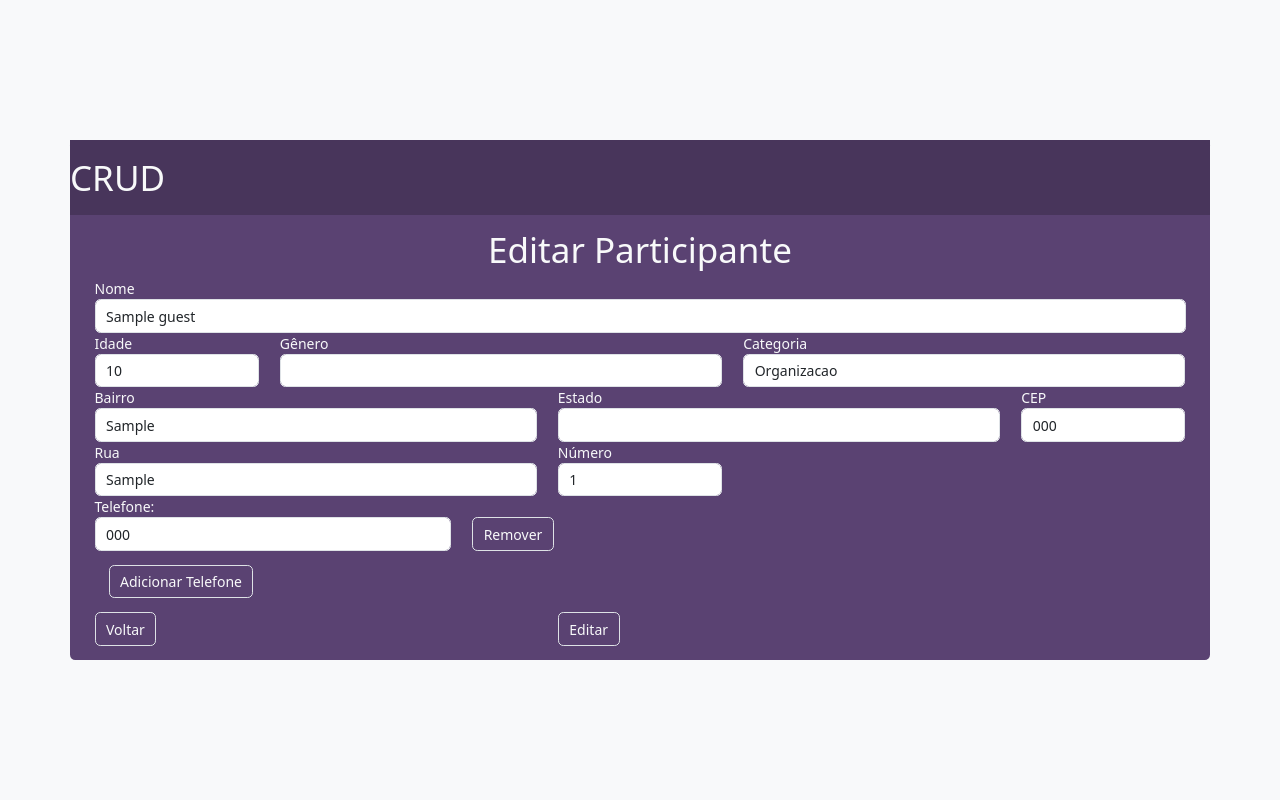
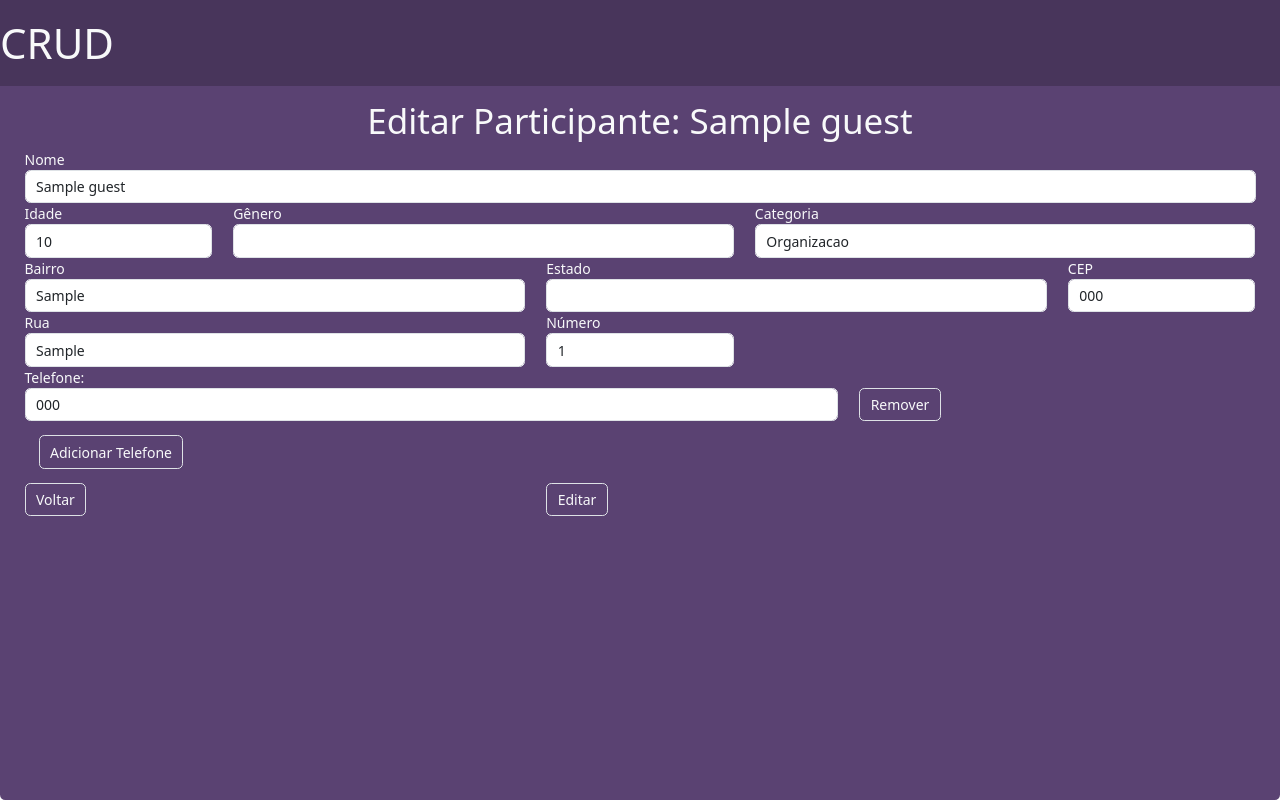
Before and after one commit to TheNamori/CRUD-de-Evento, a Rails app: page /guests/1/edit in a window 1280 px wide. Run offline with Rails 7, Linux system fonts and the light colour scheme; data comes from the database, SQL or seed files in the repository; tables that the repository leaves empty hold one stand-in row (values such as "Sample post"); style sheets or scripts are compiled from the project's sources; some libraries are stand-ins or nearby versions.

Commit message:
list guests added

```diff
--- a/app/assets/javascripts/remove_fields.js
+++ b/app/assets/javascripts/remove_fields.js
@@ -1,11 +1,11 @@
-class removeFields {
+class RemoveFields {
   constructor() {
     this.iterateLinks()
   }
 
   iterateLinks() {
     document.addEventListener('click', e => {
-      if (e.target && e.target.className == 'remove_fields') {
+      if (e.target && e.target.id == 'remove_fields') {
         this.handleClick(e.target, e)
       }
     })
@@ -18,11 +18,11 @@
     let deleteField = fieldParent
       ? fieldParent.querySelector('input[type="hidden"]')
       : null
-    console.log(fieldParent.classList.remove('nested-fields'))
     if (deleteField) {
       deleteField.value = 1
       fieldParent.style.display = 'none'
+      fieldParent.classList.remove('nested-fields')
     }
   }
 }
-window.addEventListener('turbolinks:load', () => new removeFields())
+window.addEventListener('turbolinks:load', () => new RemoveFields())
--- a/app/assets/stylesheets/application.scss
+++ b/app/assets/stylesheets/application.scss
@@ -7,7 +7,7 @@
 $primary: #5a4272;
 $secondary: #48355b;
 #brand {
-  font-size: 2.5rem;
+  font-size: 3rem;
 }
 .min-h-50 {
   min-height: 50%;
--- a/app/models/guest.rb
+++ b/app/models/guest.rb
@@ -54,6 +54,10 @@
             format: {
               with: /[0-9]-/,
               message: 'Apenas números são permitidos no campo CEP.'
+            },
+            length: {
+              minimum: 9,
+              message: 'O CEP deve possuir 9 digitos.'
             }
 
   validates :street_number,
--- a/app/views/guests/_form.html.erb
+++ b/app/views/guests/_form.html.erb
@@ -9,63 +9,62 @@
   </div>
   <% end %>
   <%= form_for(@guest) do |f| %>
-  <div class='row row-cols-3'>
-    <div class='col-12 text-light'>
-      <%= f.label :name %>
-      <%= f.text_field :name, class: 'form-control', maxlength: 100, type: 'name' %>
+  <div class='row row-cols-3' id='form'>
+    <div class='col-12 text-light' id='form-name'>
+      <%= f.label :name, id:'label-name'%>
+      <%= f.text_field :name, class: 'form-control', maxlength: 100, type: 'name', id:'input-name' %>
     </div>
     <div class='col-2 text-light'>
-      <%= f.label :age %>
-      <%= f.text_field :age, class: 'form-control', type: 'numeric', maxlength: 3 %>
+      <%= f.label :age, id:'label-age' %>
+      <%= f.text_field :age, class: 'form-control', type: 'numeric', maxlength: 3, id:'input-age' %>
     </div>
     <div class='col-5 text-light'>
-      <%= f.label :gender %>
+      <%= f.label :gender, id:'label-gender' %>
       <%= f.select :gender, @gender_selection, { include_blank: true },
         class: 'form-control', id:'select-gender'%>
     </div>
     <div class='col-5 text-light'>
-      <%= f.label :category %>
+      <%= f.label :category, id:'label-category' %>
       <%= f.collection_select(:category_id, @category_selection, :id,
         :name, {include_blank: true}, class: 'form-control', id:'select-category')%>
     </div>
     <div class='col-5 text-light'>
-      <%= f.label :neighborhood %>
-      <%= f.text_field :neighborhood, class: 'form-control', maxlength: 100, type: 'text'%>
+      <%= f.label :neighborhood, id:'label-neighborhood' %>
+      <%= f.text_field :neighborhood, class: 'form-control', maxlength: 100, type: 'text', id:'input-neighborhood'%>
     </div>
     <div class='col-5 text-light'>
-      <%= f.label :state %>
+      <%= f.label :state, id:'label-state' %>
       <%= f.select :state, @state_selection, { include_blank: true }, class: 'form-control', id:'select-gender'%>
     </div>
     <div class='col-2 text-light'>
-      <%= f.label :cep %>
-      <%= f.text_field :cep, class: 'cep form-control'%>
+      <%= f.label :cep, id:'label-cep' %>
+      <%= f.text_field :cep, class: 'cep form-control', type: 'numeric', id:'input-cep'%>
     </div>
     <div class='col-5 text-light'>
-      <%= f.label :street %>
-      <%= f.text_field :street, class: 'form-control', maxlength: 100 %>
+      <%= f.label :street, id:'label-street' %>
+      <%= f.text_field :street, class: 'form-control', maxlength: 100, id:'input-street' %>
     </div>
     <div class='col-2 text-light'>
-      <%= f.label :street_number %>
-      <%= f.text_field :street_number, class: 'form-control', type: 'numeric', maxlength: 10%>
+      <%= f.label :street_number, id:'label-street_number' %>
+      <%= f.text_field :street_number, class: 'form-control', type: 'numeric', maxlength: 10, id:'input-street_number' %>
     </div>
   </div>
-  <div>
+  <div id='div-phones'>
     <%= f.fields_for :phones do |phone_form| %>
     <%= render 'phone_fields', f: phone_form %>
     <% end %>
 
     <div class='text-light'>
-      <%= link_to_add_fields t('add_phone'), f, :phones, class: 'btn border text-light m-3'%>
+      <%= link_to_add_fields t('add_phone'), f, :phones, class: 'btn border text-light m-3', id:'btn-add_fields'%>
     </div>
   </div>
-  <div class='row'>
-    <div class='col-5'>
-      <%= link_to t('back'), guests_path, class: 'btn border text-light' %>
+  <div class='row' id='actions'>
+    <div class='col-5' id='div-back'>
+      <%= link_to t('back'), guests_path, class: 'btn border text-light', id:'back' %>
     </div>
-    <div class='actions col-7 text-right'>
-      <%= f.submit class: 'btn border text-light' %>
+    <div class='col-7 text-right' id='div-submit'>
+      <%= f.submit class: 'btn border text-light', id:'submit' %>
     </div>
   </div>
 </div>
-</div>
 <% end %>
--- a/app/views/guests/_phone_fields.html.erb
+++ b/app/views/guests/_phone_fields.html.erb
@@ -1,12 +1,12 @@
-<div class='nested-fields col-6'>
+<div class='nested-fields' id='nested-fields'>
   <%= f.hidden_field :_destroy %>
-  <div class='row align-items-end'>
-    <div class='col-8 text-light'>
-      <%= f.label t('phone')%>
-      <%= f.text_field :phone, class:'phone form-control'%>
+  <div class='row align-items-end' id='form-phones'>
+    <div class='col-8 text-light' id='div-phones'>
+      <%= f.label t('phone'), id: 'label-phone'%>
+      <%= f.text_field :phone, class:'phone form-control', id: 'input-phone'%>
     </div>
     <div class='col-4'>
-      <%= link_to t('remove'), '#', class: 'remove_fields btn text-light border' %>
+      <%= link_to t('remove'), '#', class: 'btn text-light border', id: 'remove_fields'%>
     </div>
   </div>
 </div>
--- a/app/views/guests/edit.html.erb
+++ b/app/views/guests/edit.html.erb
@@ -1,3 +1,6 @@
-<h1 class='text-center text-light'><%= t('edit') + @guest.model_name.human %></h1>
+<h1 class='text-center text-light'>
+  <%= t('edit') + @guest.model_name.human + ': ' + @guest.name.split.first +
+    ' ' + @guest.name.split.last %>
+</h1>
 
-<%= render 'form' %>
+<%= render 'form', guest: @guest %>
--- a/app/views/layouts/application.html.erb
+++ b/app/views/layouts/application.html.erb
@@ -9,12 +9,12 @@
 </head>
 
 <body>
-  <div class='bg-light d-flex justify-content-center align-items-center vh-100'>
-    <div class='container p-0 bg-primary rounded min-h-50'>
-      <%= render 'layouts/navigation' %>
-      <div class='p-3 content'>
-        <%= yield %>
-      </div>
+  <div class='container-fluid p-0 bg-primary rounded vh-100'>
+    <div id='navbar'>
+      <%= render 'layouts/navbar' %>
+    </div>
+    <div class='p-3' id='content'>
+      <%= yield %>
     </div>
   </div>
 </body>
```
Also changed, not shown: app/views/guests/index.html.erb (+18 -13 lines), app/views/guests/show.html.erb (+7 -5 lines), README.md, app/views/layouts/_navbar.erb (renamed from app/views/layouts/_navigation.html.erb).
